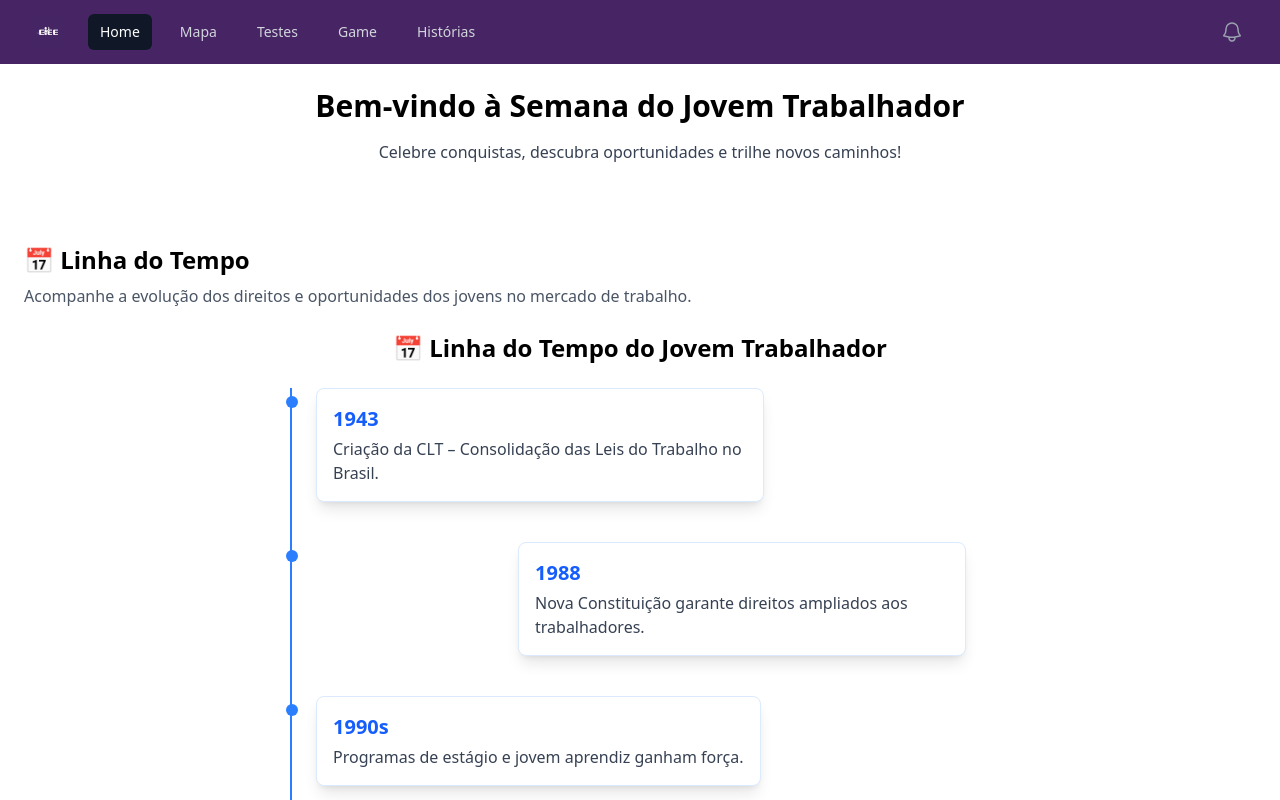
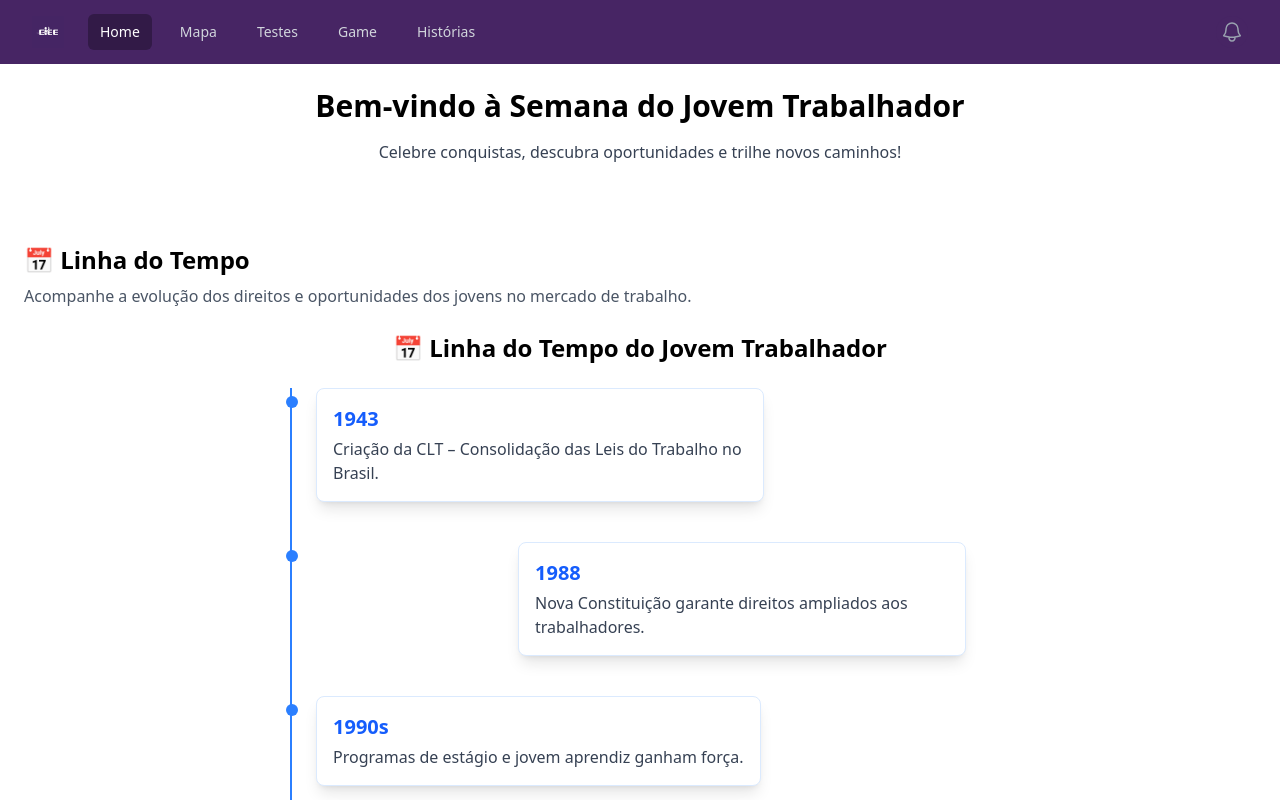
Before and after one commit to APB-Abner/Semana-trabalhador, a React (Vite) app: page / in a window 1280 px wide. Shown: the top 800 px of the page. Built offline with nearby package versions, Linux system fonts and the light colour scheme.

Commit message:
feat: update Navbar component to highlight current page and improve styling with new CSS classes

```diff
--- a/src/components/Navbar.jsx
+++ b/src/components/Navbar.jsx
@@ -1,27 +1,29 @@
-import { Disclosure, DisclosureButton, DisclosurePanel, Menu, MenuButton, MenuItem, MenuItems } from '@headlessui/react'
+import { useLocation } from 'react-router-dom'
+import { Disclosure, DisclosureButton, DisclosurePanel } from '@headlessui/react'
 import { Bars3Icon, BellIcon, XMarkIcon } from '@heroicons/react/24/outline'
 
 const navigation = [
-    { name: 'Home', href: '/', current: true },
-    { name: 'Mapa', href: '/mapa', current: false },
-    { name: 'Testes', href: '/testes', current: false },
-    { name: 'Game', href: '/game', current: false },
-    { name: 'Histórias', href: '/historias', current: false },
+    { name: 'Home', href: '/' },
+    { name: 'Mapa', href: '/mapa' },
+    { name: 'Testes', href: '/testes' },
+    { name: 'Game', href: '/game' },
+    { name: 'Histórias', href: '/historias' },
 ]
-
 
 function classNames(...classes) {
     return classes.filter(Boolean).join(' ')
 }
 
 export default function Navbar() {
+    const location = useLocation()
+    const currentPath = location.pathname
+
     return (
         <Disclosure as="nav" className="bg_navbar">
             <div className="mx-auto max-w-7xl px-2 sm:px-6 lg:px-8">
                 <div className="relative flex h-16 items-center justify-between">
                     <div className="absolute inset-y-0 left-0 flex items-center sm:hidden">
-                        {/* Mobile menu button*/}
-                        <DisclosureButton className="group relative inline-flex items-center justify-center rounded-md p-2 text-gray-400 hover:bg-gray-700 hover:text-white focus:ring-2 focus:ring-white focus:outline-hidden focus:ring-inset">
+                        <DisclosureButton className="group relative inline-flex items-center justify-center rounded-md p-2 text-gray-400 hover:bg_navbar_hover hover:text-white focus:ring-2 focus:ring-white focus:outline-hidden focus:ring-inset">
                             <span className="absolute -inset-0.5" />
                             <span className="sr-only">Open main menu</span>
                             <Bars3Icon aria-hidden="true" className="block size-6 group-data-open:hidden" />
@@ -38,19 +40,24 @@ export default function Navbar() {
                         </div>
                         <div className="hidden sm:ml-6 sm:block">
                             <div className="flex space-x-4">
-                                {navigation.map((item) => (
+                                {navigation.map((item) => {
+                                    const isCurrent = currentPath === item.href
+                                    return (
                                         <a
                                             key={item.name}
                                             href={item.href}
-                                        aria-current={item.current ? 'page' : undefined}
+                                            aria-current={isCurrent ? 'page' : undefined}
                                             className={classNames(
-                                            item.current ? 'bg-gray-900 text-white' : 'text-gray-300 hover:bg-gray-700 hover:text-white',
-                                            'rounded-md px-3 py-2 text-sm font-medium',
+                                                isCurrent
+                                                    ? 'bg_navbar_current text-white'
+                                                    : 'text-gray-300 hover:bg_navbar_hover hover:text-white',
+                                                'rounded-md px-3 py-2 text-sm font-medium'
                                             )}
                                         >
                                             {item.name}
                                         </a>
-                                ))}
+                                    )
+                                })}
                             </div>
                         </div>
                     </div>
@@ -63,70 +70,31 @@ export default function Navbar() {
                             <span className="sr-only">View notifications</span>
                             <BellIcon aria-hidden="true" className="size-6" />
                         </button>
-
-                        {/* Profile dropdown */}
-                        {/* <Menu as="div" className="relative ml-3">
-                            <div>
-                                <MenuButton className="relative flex rounded-full bg_navbar text-sm focus:ring-2 focus:ring-white focus:ring-offset-2 focus:ring-offset-gray-800 focus:outline-hidden">
-                                    <span className="absolute -inset-1.5" />
-                                    <span className="sr-only">Open user menu</span>
-                                    <img
-                                        alt=""
-                                        src="https://images.unsplash.com/photo-1472099645785-5658abf4ff4e?ixlib=rb-1.2.1&ixid=eyJhcHBfaWQiOjEyMDd9&auto=format&fit=facearea&facepad=2&w=256&h=256&q=80"
-                                        className="size-8 rounded-full"
-                                    />
-                                </MenuButton>
-                            </div>
-                            <MenuItems
-                                transition
-                                className="absolute right-0 z-10 mt-2 w-48 origin-top-right rounded-md bg-white py-1 ring-1 shadow-lg ring-black/5 transition focus:outline-hidden data-closed:scale-95 data-closed:transform data-closed:opacity-0 data-enter:duration-100 data-enter:ease-out data-leave:duration-75 data-leave:ease-in"
-                            >
-                                <MenuItem>
-                                    <a
-                                        href="#"
-                                        className="block px-4 py-2 text-sm text-gray-700 data-focus:bg-gray-100 data-focus:outline-hidden"
-                                    >
-                                        Your Profile
-                                    </a>
-                                </MenuItem>
-                                <MenuItem>
-                                    <a
-                                        href="#"
-                                        className="block px-4 py-2 text-sm text-gray-700 data-focus:bg-gray-100 data-focus:outline-hidden"
-                                    >
-                                        Settings
-                                    </a>
-                                </MenuItem>
-                                <MenuItem>
-                                    <a
-                                        href="#"
-                                        className="block px-4 py-2 text-sm text-gray-700 data-focus:bg-gray-100 data-focus:outline-hidden"
-                                    >
-                                        Sign out
-                                    </a>
-                                </MenuItem>
-                            </MenuItems>
-                        </Menu> */}
                     </div>
                 </div>
             </div>
 
             <DisclosurePanel className="sm:hidden">
                 <div className="space-y-1 px-2 pt-2 pb-3">
-                    {navigation.map((item) => (
+                    {navigation.map((item) => {
+                        const isCurrent = currentPath === item.href
+                        return (
                             <DisclosureButton
                                 key={item.name}
                                 as="a"
                                 href={item.href}
-                            aria-current={item.current ? 'page' : undefined}
+                                aria-current={isCurrent ? 'page' : undefined}
                                 className={classNames(
-                                item.current ? 'bg_navbar_hover text-white' : 'text-gray-300 hover:bg-gray-700 hover:text-white',
-                                'block rounded-md px-3 py-2 text-base font-medium',
+                                    isCurrent
+                                        ? 'bg_navbar_current text-white'
+                                        : 'text-gray-300 hover:bg_navbar_hover hover:text-white',
+                                    'block rounded-md px-3 py-2 text-base font-medium'
                                 )}
                             >
                                 {item.name}
                             </DisclosureButton>
-                    ))}
+                        )
+                    })}
                 </div>
             </DisclosurePanel>
         </Disclosure>
--- a/src/index.css
+++ b/src/index.css
@@ -3,6 +3,9 @@
 .bg_navbar {
   background-color: #472564;
 }
-.bg_navbar_hover {
+.bg_navbar_current {
   background-color: #321A47;
 }
+.bg_navbar_hover {
+  background-color: #693795;
+}
```
Lines whose indentation alone changed are shown as unchanged.
